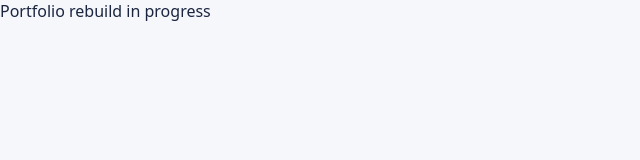
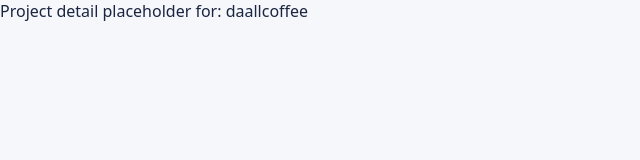
Before and after one commit to woohojin/Portfolio, a React (Vite) app: page /daallcoffee in a window 1280 px wide. Shown: the top 160 px of the page, without its empty margins (0-640 px from the left). Built offline with nearby package versions, Linux system fonts and the light colour scheme.

Commit message:
feat: add router skeleton with placeholder pages

```diff
--- a/src/App.tsx
+++ /dev/null
@@ -1,5 +0,0 @@
-function App() {
-  return <div>Portfolio rebuild in progress</div>
-}
-
-export default App
--- a/src/main.tsx
+++ b/src/main.tsx
@@ -1,10 +1,19 @@
 import { StrictMode } from 'react'
 import { createRoot } from 'react-dom/client'
-import App from './App'
+import { BrowserRouter, Routes, Route } from 'react-router-dom'
+import { Home } from './pages/Home'
+import { ProjectDetail } from './pages/ProjectDetail'
+import { NotFound } from './pages/NotFound'
 import './styles/tokens.css'
 
 createRoot(document.getElementById('root')!).render(
   <StrictMode>
-    <App />
+    <BrowserRouter>
+      <Routes>
+        <Route path="/" element={<Home />} />
+        <Route path="/:projectId" element={<ProjectDetail />} />
+        <Route path="*" element={<NotFound />} />
+      </Routes>
+    </BrowserRouter>
   </StrictMode>,
 )
--- /dev/null
+++ b/src/pages/Home.tsx
@@ -0,0 +1,3 @@
+export function Home() {
+  return <div>Home page placeholder</div>
+}
--- /dev/null
+++ b/src/pages/NotFound.tsx
@@ -0,0 +1,10 @@
+import { Link } from 'react-router-dom'
+
+export function NotFound() {
+  return (
+    <div>
+      <p>페이지를 찾을 수 없습니다.</p>
+      <Link to="/">홈으로 돌아가기</Link>
+    </div>
+  )
+}
--- /dev/null
+++ b/src/pages/ProjectDetail.tsx
@@ -0,0 +1,6 @@
+import { useParams } from 'react-router-dom'
+
+export function ProjectDetail() {
+  const { projectId } = useParams<{ projectId: string }>()
+  return <div>Project detail placeholder for: {projectId}</div>
+}
```
